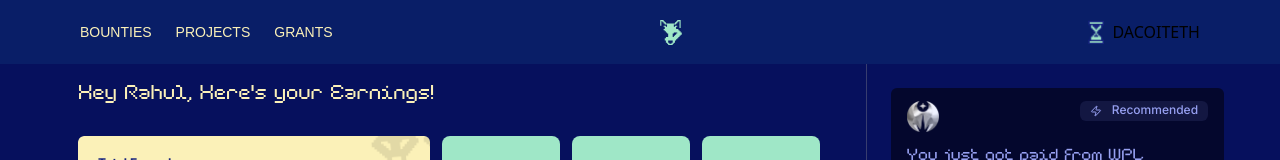
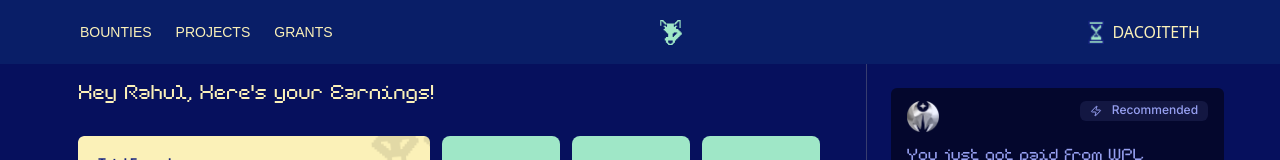
Before and after one commit to Akash-Behara/app_wpl, a React (Vite) app: page / in a window 1280 px wide. Shown: the top 160 px of the page. Built offline with nearby package versions, Linux system fonts and the light colour scheme; a web font is replaced by a local one.

Commit message:
nav btn text

```diff
--- a/src/components/Navbar.jsx
+++ b/src/components/Navbar.jsx
@@ -23,7 +23,7 @@ const Navbar = () => {
         </div>
         <div className='flex items-center gap-2'>
           <img src={hourglass} alt='hourglass' className='w-[16px] h-[24px]'/>
-          <p>DACOITETH</p>
+          <p className='text-primaryYellow'>DACOITETH</p>
         </div>
       </div>
 
```
